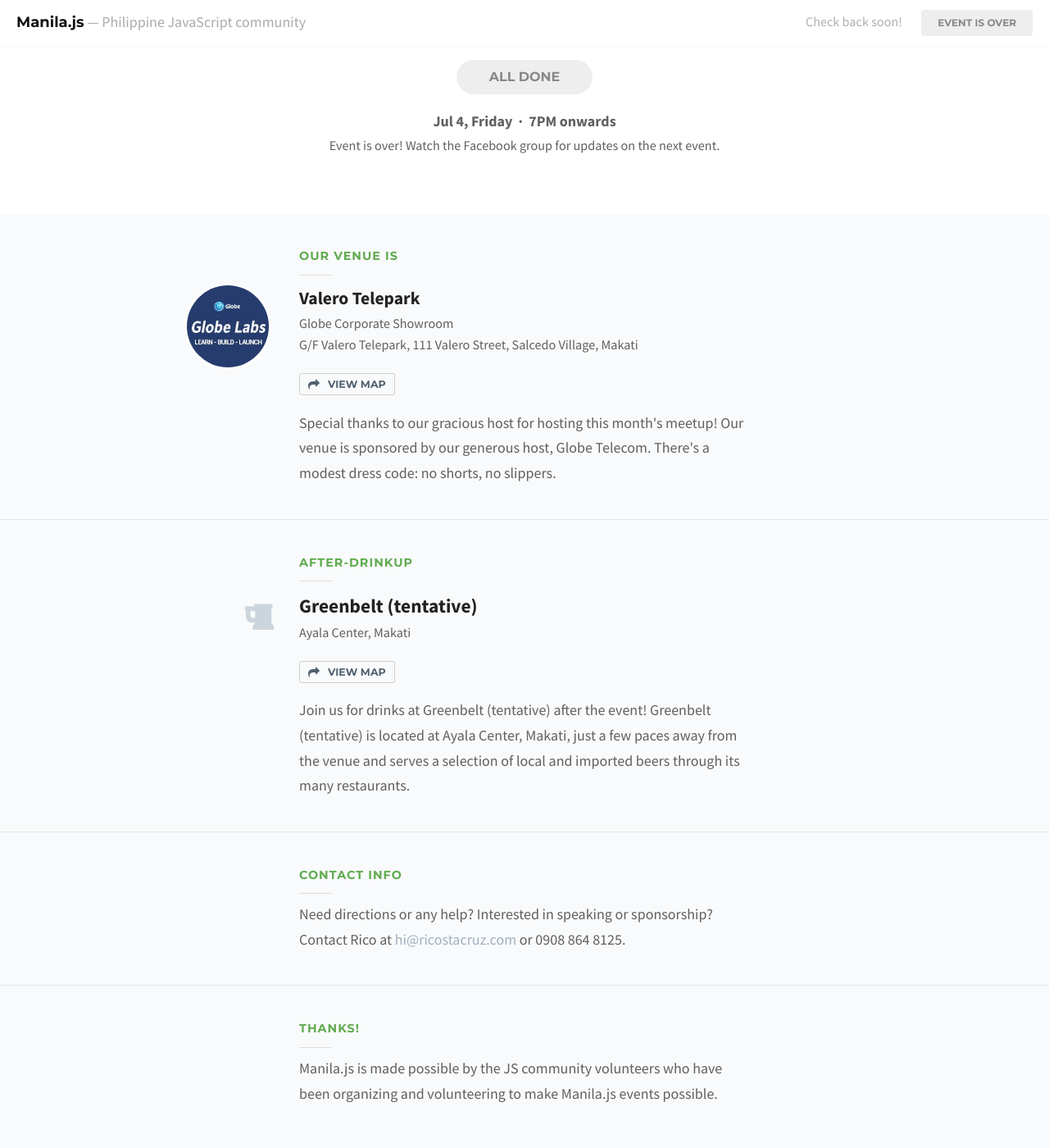
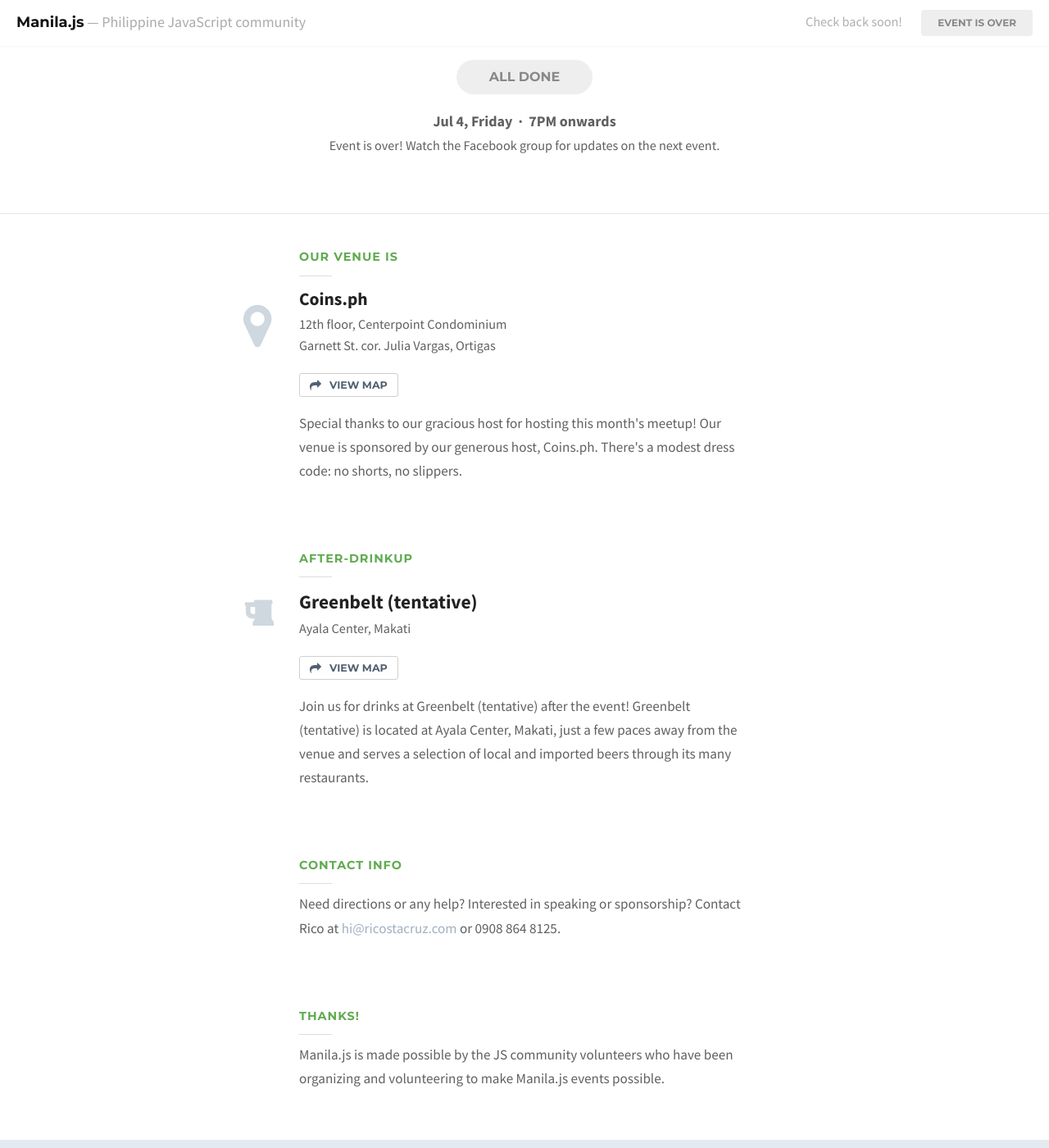
Before and after one commit to manilajs/manilajs.com, a Jekyll site: the page built from index.html, in a window 1280 px wide and 1400 px high, scrolled down 1493 px. Shown: the whole window at 82% size. Built offline with Jekyll 4.4.1, drawn with Linux system fonts in a browser that asks for light colours; nearby versions of some CDN libraries; some web fonts are replaced.

Commit message:
More typographic adjustments.

```diff
--- a/assets/style.css
+++ b/assets/style.css
@@ -662,7 +662,8 @@
 /* ---------------------------------------------------------------------------- */
 
 .venue-info {
-  background: #f9fafb;
+  /* background: #f9fafb; */
+  border-top: solid 1px #e5e5e7;
 }
 
 /* Desktop */
@@ -675,7 +676,7 @@
 /* ---------------------------------------------------------------------------- */
 
 .content-section {
-  border-top: solid 1px #e3e5e7;
+  /* border-top: solid 1px #e3e5e7; */
   padding-top: 20px;
   padding-bottom: 20px;
 }
@@ -749,6 +750,12 @@
   margin: 0 3px;
 }
 
+@media (min-width: 768px) {
+  .content-section p {
+    font-size: 0.95em;
+  }
+}
+
 .content-section .icon.bordered {
   border-color: #ddd;
   background: transparent;
@@ -775,7 +782,7 @@
   border: solid 1px #d0d0d0;
   font-size: 0.7em;
   color: #506070;
-  padding: 5px 10px;
+  padding: 6px 12px;
   border-radius: 3px;
 
   font-family: montserrat, sans-serif;
--- a/index.html
+++ b/index.html
@@ -23,15 +23,15 @@
   beginners and experts welcome.
 
 venue:
-  name: Valero Telepark
-  url: http://goo.gl/maps/cVRXy
-  icon: globe-labs.jpg
+  name: Coins.ph
+  url: http://coins.ph/
+  icon:
   address: |-
-    Globe Corporate Showroom<br>
-    G/F Valero Telepark, 111 Valero Street, Salcedo Village, Makati
+    12th floor, Centerpoint Condominium<br>
+    Garnett St. cor. Julia Vargas, Ortigas
 
   description: |-
-    Our venue is sponsored by our generous host, Globe Telecom. There's a
+    Our venue is sponsored by our generous host, Coins.ph. There's a
     modest dress code: no shorts, no slippers.
   map: http://goo.gl/maps/cVRXy
 
```
